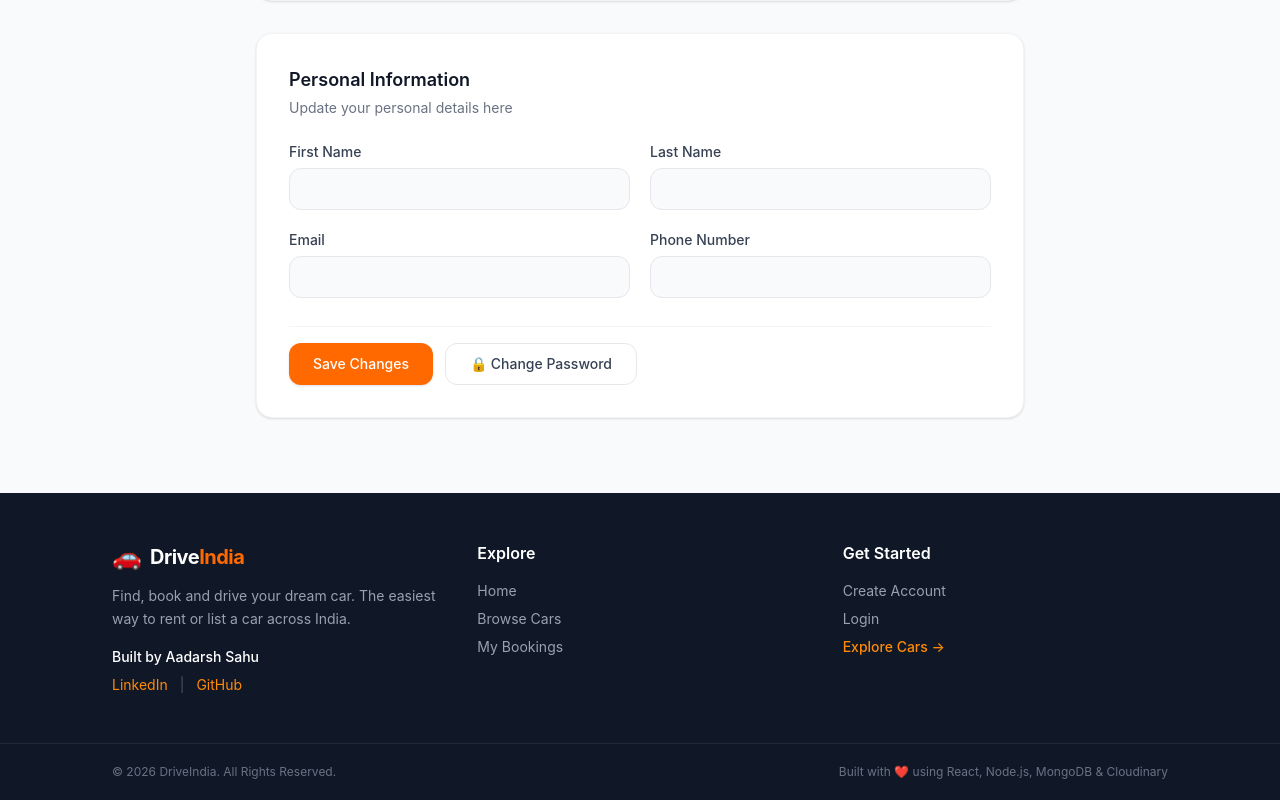
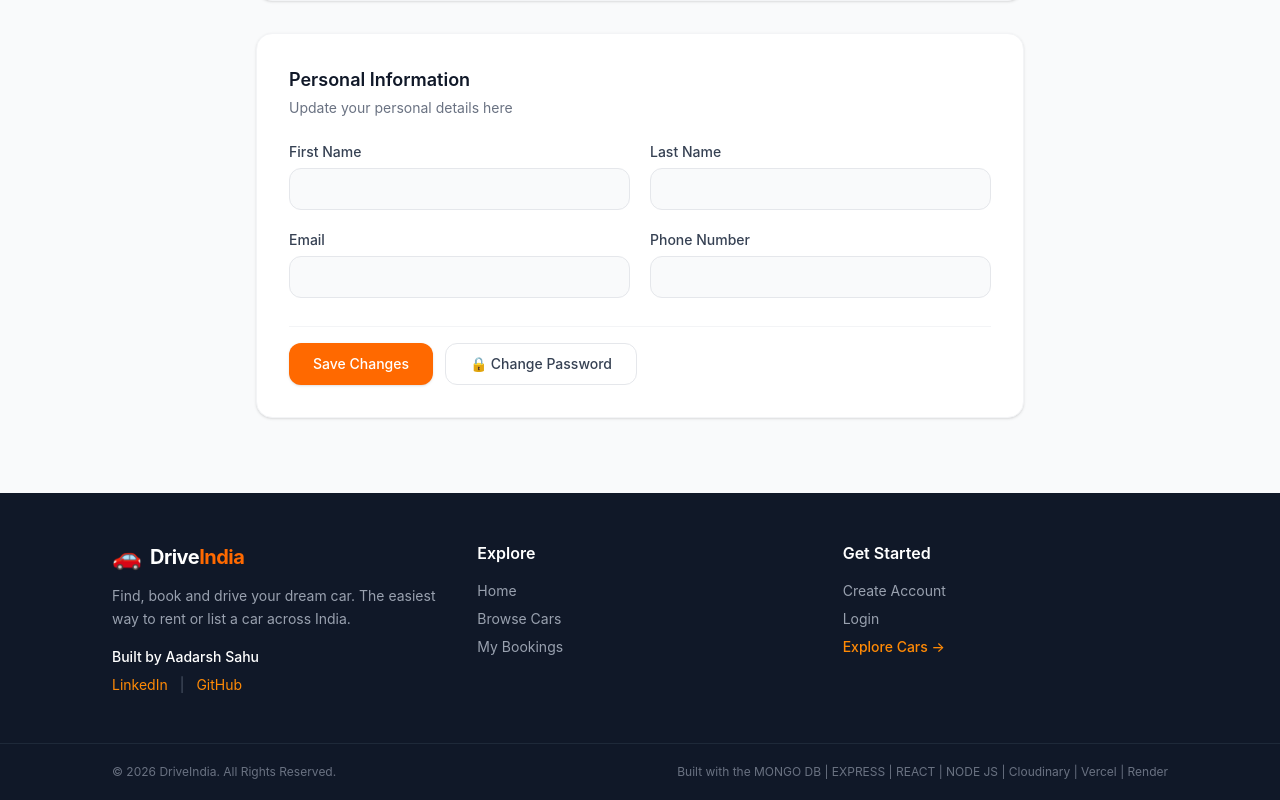
Before and after one commit to Aadarsh07sahu/car-rental-app, a React (Vite) app in the folder client/: page /profile in a window 1280 px wide. Shown: the part 404-1204 px from the top of the page. Built offline with nearby package versions, Linux system fonts and the light colour scheme.

Commit message:
Minimal Changes

```diff
--- a/client/src/components/Footer.jsx
+++ b/client/src/components/Footer.jsx
@@ -58,7 +58,7 @@ function Footer() {
       <div className="border-t border-gray-800">
         <div className="max-w-6xl mx-auto px-6 md:px-12 py-5 flex flex-col md:flex-row items-center justify-between gap-2 text-xs text-gray-500">
           <p>© {new Date().getFullYear()} DriveIndia. All Rights Reserved.</p>
-          <p>Built with ❤️ using React, Node.js, MongoDB & Cloudinary</p>
+          <p>Built with the MONGO DB | EXPRESS | REACT | NODE JS | Cloudinary | Vercel | Render</p>
         </div>
       </div>
     </footer>
```
